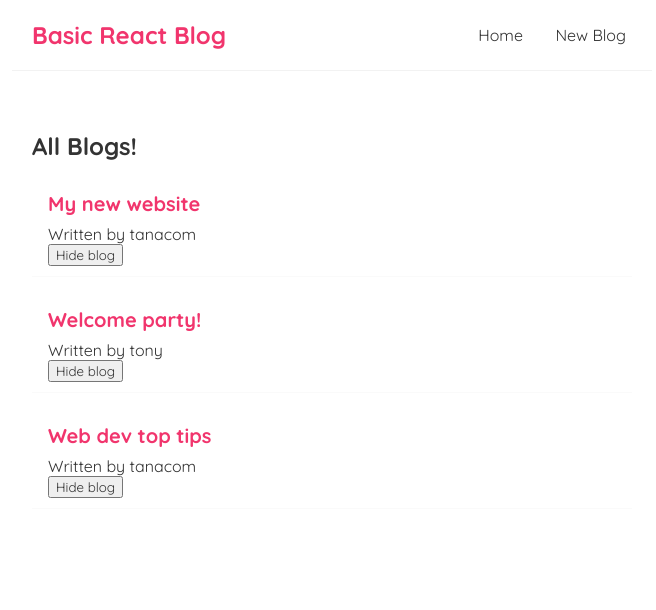
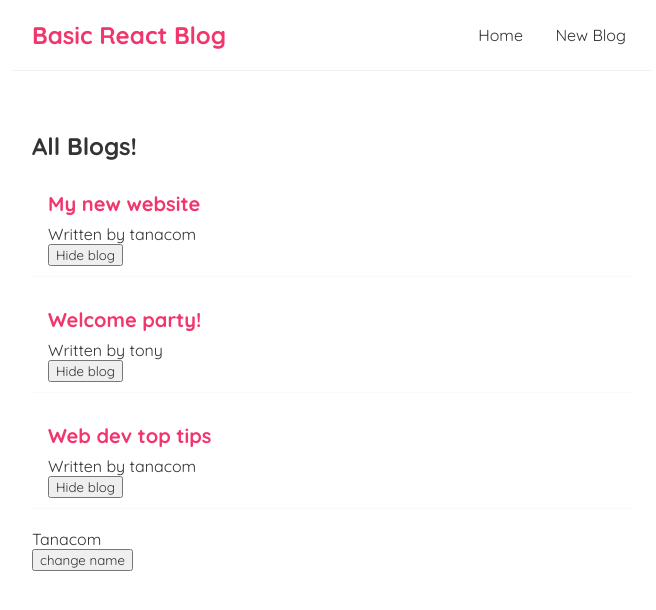
Before and after one commit to TandohAnthonyNwiAckah/basic_blog_react, a React (Create React App) app: page / in a window 1280 px wide. Shown: the top 610 px of the page, without its empty margins (308-964 px from the left). Built offline with nearby package versions, Linux system fonts and the light colour scheme.

Commit message:
commit useEffect and its dependencies

```diff
--- a/src/Home.js
+++ b/src/Home.js
@@ -1,4 +1,4 @@
-import { useState } from "react";
+import { useState, useEffect } from "react";
 import BlogList from "./BlogList";
 
 const Home = () => {
@@ -25,6 +25,14 @@
     setBlogs(newBlogs);
   };
 
+  const [name, setName] = useState("Tanacom");
+
+  // useEffect
+  useEffect(() => {
+    console.log("use effect ran");
+    console.log(name);
+  }, [name]);
+
   return (
     <div className="home">
       <BlogList blogs={blogs} title={"All Blogs!"} hideBlog={hideBlog} />
@@ -33,6 +41,10 @@
         blogs={blogs.filter((blog) => blog.author === "tony")}
         title="Tony's Blogs"
       /> */}
+
+      <p>{name}</p>
+
+      <button onClick={() => setName("Tony")}>change name</button>
     </div>
   );
 };
```
